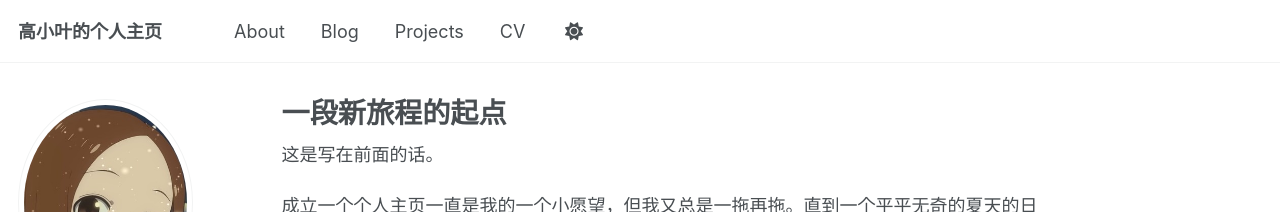
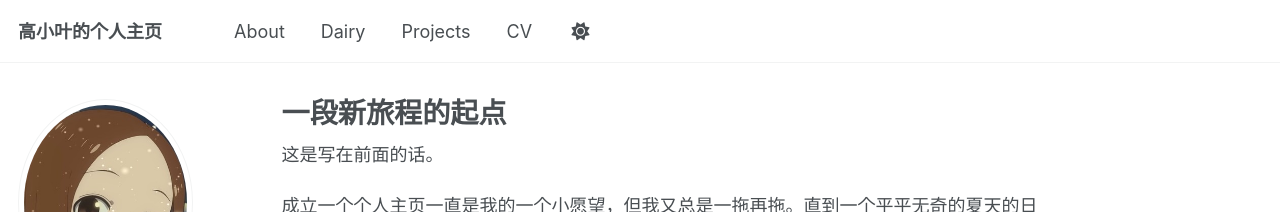
Before and after one commit to gaoyesjtu/gaoyesjtu.github.io, a Jekyll site: the page built from _pages/about.md, in a window 1280 px wide. Shown: the top 212 px of the page. Built offline with Jekyll 4.4.1, drawn with Linux system fonts in a browser that asks for light colours; a script that is not in the unit is left out.

Commit message:
Update navigation.yml

```diff
--- a/_data/navigation.yml
+++ b/_data/navigation.yml
@@ -11,7 +11,7 @@ main:
   - title: "About"
     url: /
 
-  - title: "Blog"
+  - title: "Dairy"
     url: /year-archive/
 
   - title: "Projects"
```
